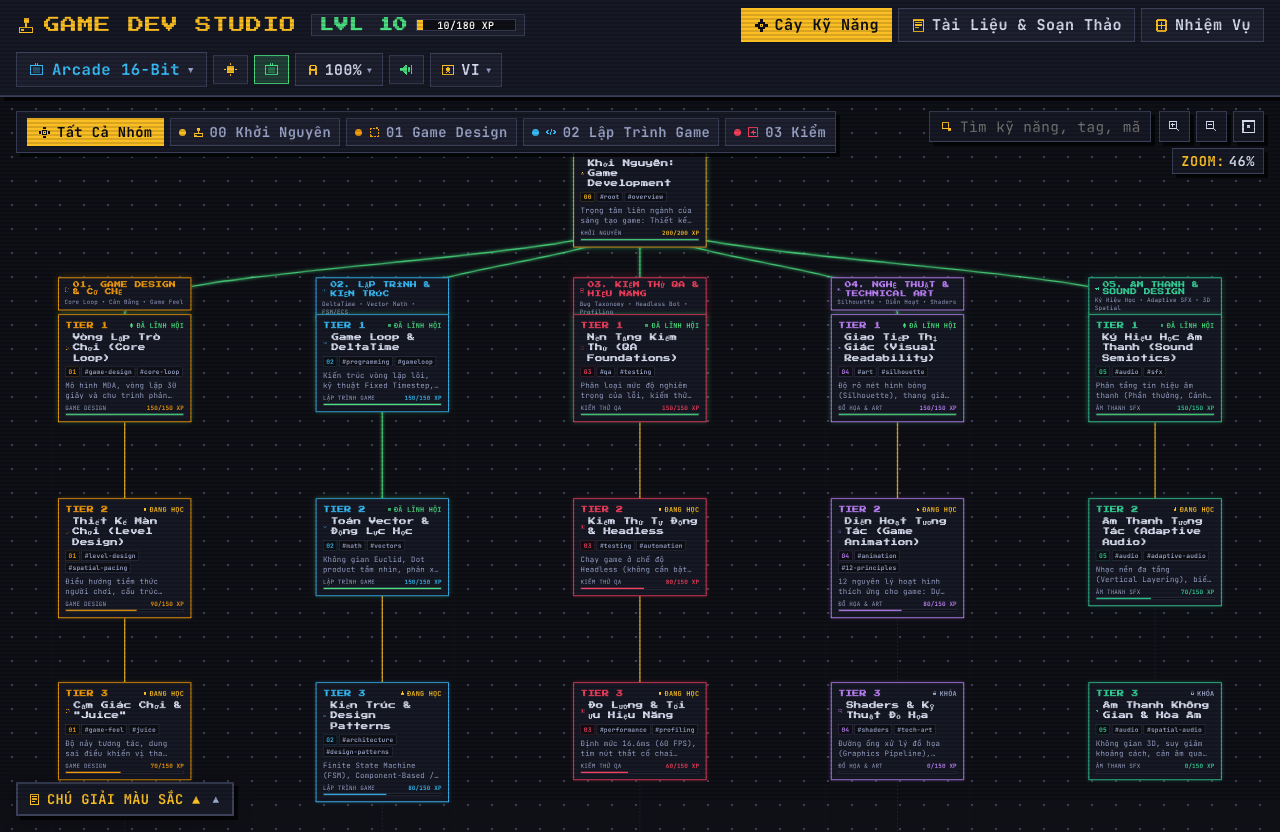
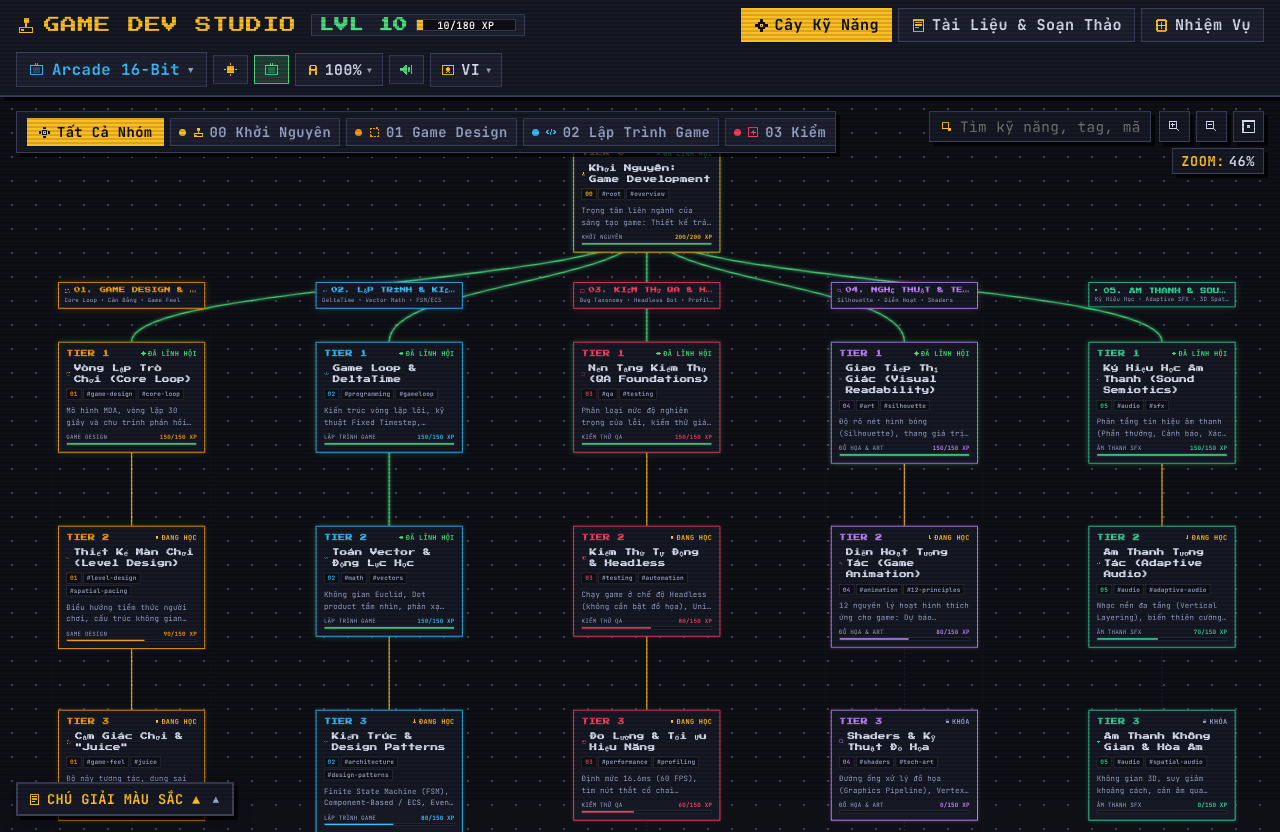
Before and after one commit to Justaguy666/game-dev, a React (Vite) app: page / in a window 1280 px wide. Built offline with nearby package versions, Linux system fonts and the light colour scheme.

Commit message:
fix(layout-typography): add dynamic tier spacing with fontScale, fix list marker clipping, and align pillar banners

```diff
--- a/src/App.tsx
+++ b/src/App.tsx
@@ -9,7 +9,7 @@ import { DocumentReaderView } from './components/DocumentReaderView';
 import { QuestsView } from './components/QuestsView';
 import { updateThemeFavicon } from './utils/favicon';
 
-const DATA_VERSION = 'v7_generous_tier_spacing_and_card_clean';
+const DATA_VERSION = 'v8_dynamic_spacing_and_card_typography';
 
 export const App: React.FC = () => {
   // 1. Persistent State
@@ -169,6 +169,7 @@ export const App: React.FC = () => {
             lang={lang}
             currentTheme={currentTheme}
             themeMode={themeMode}
+            fontScale={fontScale}
           />
         )}
 
--- a/src/components/DocumentReaderView.tsx
+++ b/src/components/DocumentReaderView.tsx
@@ -552,7 +552,9 @@ export const DocumentReaderView: React.FC<DocumentReaderViewProps> = ({
           <div style={{
             maxWidth: '920px',
             margin: '0 auto',
-            width: '100%'
+            width: '100%',
+            padding: '0 24px',
+            boxSizing: 'border-box'
           }}>
             {isEditing ? (
               <textarea
--- a/src/components/SkillTreeView.tsx
+++ b/src/components/SkillTreeView.tsx
@@ -12,6 +12,7 @@ interface SkillTreeViewProps {
   lang: Language;
   currentTheme: ThemeId;
   themeMode: ThemeMode;
+  fontScale?: number;
 }
 
 export const SkillTreeView: React.FC<SkillTreeViewProps> = ({
@@ -19,7 +20,8 @@ export const SkillTreeView: React.FC<SkillTreeViewProps> = ({
   onSelectSkill,
   lang,
   currentTheme,
-  themeMode
+  themeMode,
+  fontScale = 1.0
 }) => {
   const containerRef = useRef<HTMLDivElement>(null);
   const searchInputRef = useRef<HTMLInputElement>(null);
@@ -29,6 +31,14 @@ export const SkillTreeView: React.FC<SkillTreeViewProps> = ({
   const [dragStart, setDragStart] = useState({ x: 0, y: 0 });
   const [selectedDomain, setSelectedDomain] = useState<DomainId | 'all'>('all');
   const [isLegendExpanded, setIsLegendExpanded] = useState(false);
+
+  // Dynamic Y positioning calculated to guarantee parent-child spacing across all font scales
+  const getSkillY = useCallback((skill: SkillNode): number => {
+    if (skill.tier === 0) return 45;
+    const baseT1 = Math.round(480 + Math.max(0, (fontScale - 1.0)) * 100);
+    const dynamicGap = Math.round(400 + Math.max(0, (fontScale - 1.0)) * 220);
+    return Math.round(baseT1 + (skill.tier - 1) * dynamicGap);
+  }, [fontScale]);
 
   // Full-Text Search in Skill Tree
   const [searchQuery, setSearchQuery] = useState('');
@@ -58,12 +68,12 @@ export const SkillTreeView: React.FC<SkillTreeViewProps> = ({
     if (!containerRef.current) return;
     const containerWidth = containerRef.current.clientWidth;
     const containerHeight = containerRef.current.clientHeight;
-    const targetZoom = 0.88;
+    const targetZoom = 0.85;
     setZoom(targetZoom);
-    const targetPanX = (containerWidth / 2) - ((skill.x + 145) * targetZoom);
-    const targetPanY = (containerHeight / 2) - ((skill.y + 80) * targetZoom);
+    const targetPanX = (containerWidth / 2) - ((skill.x + 160) * targetZoom);
+    const targetPanY = (containerHeight / 2) - ((getSkillY(skill) + 90) * targetZoom);
     setPan({ x: Math.round(targetPanX), y: Math.round(targetPanY) });
-  }, []);
+  }, [getSkillY]);
 
   const handleNextMatch = () => {
     if (matchingSkills.length === 0) return;
@@ -236,7 +246,7 @@ export const SkillTreeView: React.FC<SkillTreeViewProps> = ({
     }
   };
 
-  // Pillar banners to display on canvas above Tier 1
+  // Pillar banners to display on canvas above Tier 1 (Generous Y spacing from Tier 1 cards)
   const pillarBanners = [
     {
       domainId: 'design' as DomainId,
@@ -244,7 +254,7 @@ export const SkillTreeView: React.FC<SkillTreeViewProps> = ({
       title: { vi: '01. GAME DESIGN & CƠ CHẾ', en: '01. GAME DESIGN & SYSTEMS' },
       subtitle: { vi: 'Core Loop • Cân Bằng • Game Feel', en: 'Core Loop • Systems Balance • Juice' },
       x: 100,
-      y: 340,
+      y: 350,
       color: getDomainColor('design', currentTheme, themeMode),
       icon: 'design' as IconName
     },
@@ -254,7 +264,7 @@ export const SkillTreeView: React.FC<SkillTreeViewProps> = ({
       title: { vi: '02. LẬP TRÌNH & KIẾN TRÚC', en: '02. TECH & ARCHITECTURE' },
       subtitle: { vi: 'DeltaTime • Vector Math • FSM/ECS', en: 'DeltaTime • 2D Math • FSM/ECS • AI' },
       x: 660,
-      y: 340,
+      y: 350,
       color: getDomainColor('tech', currentTheme, themeMode),
       icon: 'code' as IconName
     },
@@ -264,7 +274,7 @@ export const SkillTreeView: React.FC<SkillTreeViewProps> = ({
       title: { vi: '03. KIỂM THỬ QA & HIỆU NĂNG', en: '03. QA & PERFORMANCE' },
       subtitle: { vi: 'Bug Taxonomy • Headless Bot • Profiling', en: 'Bug Taxonomy • Headless Bot • Profiling' },
       x: 1220,
-      y: 340,
+      y: 350,
       color: getDomainColor('qa', currentTheme, themeMode),
       icon: 'qa' as IconName
     },
@@ -274,7 +284,7 @@ export const SkillTreeView: React.FC<SkillTreeViewProps> = ({
       title: { vi: '04. NGHỆ THUẬT & TECHNICAL ART', en: '04. ART & TECHNICAL VISUALS' },
       subtitle: { vi: 'Silhouette • Diễn Hoạt • Shaders', en: 'Silhouette • Animation • Shaders • UI' },
       x: 1780,
-      y: 340,
+      y: 350,
       color: getDomainColor('art', currentTheme, themeMode),
       icon: 'art' as IconName
     },
@@ -284,22 +294,28 @@ export const SkillTreeView: React.FC<SkillTreeViewProps> = ({
       title: { vi: '05. ÂM THANH & SOUND DESIGN', en: '05. AUDIO & SOUND DESIGN' },
       subtitle: { vi: 'Ký Hiệu Học • Adaptive SFX • 3D Spatial', en: 'Semiotics • Adaptive Audio • 3D Spatial' },
       x: 2340,
-      y: 340,
+      y: 350,
       color: getDomainColor('audio', currentTheme, themeMode),
       icon: 'volume' as IconName
     }
   ];
 
-  // Find connections
+  // Find connections (Dynamically using getSkillY and 320px center width)
   const connections = skills
     .filter(s => s.parentId)
     .map(child => {
       const parent = skills.find(p => p.id === child.parentId);
       if (!parent) return null;
+      const parentY = getSkillY(parent);
+      const childY = getSkillY(child);
+      const parentHeight = parent.tier === 0
+        ? Math.round(180 + Math.max(0, fontScale - 1.0) * 70)
+        : Math.round(195 + Math.max(0, fontScale - 1.0) * 70);
+
       return {
         id: `${parent.id}->${child.id}`,
-        from: { x: parent.x + 145, y: parent.y + 160 },
-        to: { x: child.x + 145, y: child.y },
+        from: { x: parent.x + 160, y: parentY + parentHeight },
+        to: { x: child.x + 160, y: childY },
         status: child.status,
         childCategory: child.category,
         parentId: parent.id,
@@ -740,8 +756,8 @@ export const SkillTreeView: React.FC<SkillTreeViewProps> = ({
 
       {/* SVG Canvas World */}
       <div style={{
-        width: '2800px',
-        height: '2500px',
+        width: '2900px',
+        height: '3200px',
         position: 'absolute',
         transform: `translate(${pan.x}px, ${pan.y}px) scale(${zoom})`,
         transformOrigin: '0 0',
@@ -754,9 +770,9 @@ export const SkillTreeView: React.FC<SkillTreeViewProps> = ({
             style={{
               position: 'absolute',
               left: `${p.x - 12}px`,
-              top: '320px',
-              width: '314px',
-              height: '2150px',
+              top: '335px',
+              width: '344px',
+              height: '2800px',
               backgroundColor: selectedDomain === p.domainId ? 'rgba(255, 255, 255, 0.025)' : 'transparent',
               border: selectedDomain === p.domainId ? `1px dashed ${p.color}` : '1px dashed rgba(255, 255, 255, 0.04)',
               borderRadius: '2px',
@@ -802,20 +818,21 @@ export const SkillTreeView: React.FC<SkillTreeViewProps> = ({
         {/* Root Nexus Banner */}
         <div style={{
           position: 'absolute',
-          left: '1180px',
-          top: '2px',
-          width: '360px',
+          left: '1220px',
+          top: '8px',
+          width: '320px',
           textAlign: 'center',
           pointerEvents: 'none'
         }}>
           <span style={{
-            fontSize: '0.74em',
+            fontSize: '0.72em',
             fontFamily: 'var(--font-display)',
             color: getDomainColor('root', currentTheme, themeMode),
             letterSpacing: '0.08em',
             backgroundColor: 'var(--bg-card)',
-            padding: '2px 10px',
-            border: `1px solid ${getDomainColor('root', currentTheme, themeMode)}`
+            padding: '3px 12px',
+            border: `1px solid ${getDomainColor('root', currentTheme, themeMode)}`,
+            display: 'inline-block'
           }}>
             00. NEXUS FOUNDATIONS
           </span>
@@ -833,7 +850,7 @@ export const SkillTreeView: React.FC<SkillTreeViewProps> = ({
                 position: 'absolute',
                 left: `${p.x}px`,
                 top: `${p.y}px`,
-                width: '290px',
+                width: '320px',
                 backgroundColor: 'var(--bg-surface)',
                 border: `2px solid ${p.color}`,
                 padding: '8px 12px',
@@ -841,24 +858,31 @@ export const SkillTreeView: React.FC<SkillTreeViewProps> = ({
                 opacity: isFocused ? 1 : 0.35,
                 cursor: 'pointer',
                 transition: 'all 0.2s ease',
-                userSelect: 'none'
+                userSelect: 'none',
+                zIndex: 2
               }}>
               <div style={{ display: 'flex', alignItems: 'center', gap: '8px', marginBottom: '3px' }}>
                 <ThemedIcon name={p.icon} theme={currentTheme} size={15} color={p.color} />
                 <span style={{
                   fontFamily: 'var(--font-display)',
-                  fontSize: '0.78em',
+                  fontSize: '0.74em',
                   fontWeight: 800,
                   color: p.color,
-                  letterSpacing: '0.04em'
+                  letterSpacing: '0.03em',
+                  whiteSpace: 'nowrap',
+                  overflow: 'hidden',
+                  textOverflow: 'ellipsis'
                 }}>
                   {p.title[lang]}
                 </span>
               </div>
               <div style={{
-                fontSize: '0.70em',
+                fontSize: '0.68em',
                 fontFamily: 'var(--font-mono)',
-                color: 'var(--text-muted)'
+                color: 'var(--text-muted)',
+                whiteSpace: 'nowrap',
+                overflow: 'hidden',
+                textOverflow: 'ellipsis'
               }}>
                 {p.subtitle[lang]}
               </div>
@@ -896,6 +920,7 @@ export const SkillTreeView: React.FC<SkillTreeViewProps> = ({
                     : 'none'));
 
           const cardOpacity = isVisible ? 1 : (isSearchActive ? 0.08 : 0.22);
+          const cardY = getSkillY(skill);
 
           return (
             <div
@@ -909,7 +934,7 @@ export const SkillTreeView: React.FC<SkillTreeViewProps> = ({
               style={{
                 position: 'absolute',
                 left: `${skill.x}px`,
-                top: `${skill.y}px`,
+                top: `${cardY}px`,
                 border: isCurrentMatch ? `2px solid #ffffff` : `2px solid ${domainBorderColor}`,
                 boxShadow: glow,
                 opacity: cardOpacity,
--- a/src/data/skillsData.ts
+++ b/src/data/skillsData.ts
@@ -16,7 +16,7 @@ export const INITIAL_SKILLS: SkillNode[] = [
     exp: 200,
     maxExp: 200,
     x: 1220,
-    y: 40,
+    y: 45,
     tags: ['root', 'overview', 'gamedev', 'methodology'],
     summary: {
       vi: 'Trọng tâm liên ngành của sáng tạo game: Thiết kế trải nghiệm, Kỹ thuật phần mềm, Kiểm thử chất lượng, Nghệ thuật thị giác và Âm thanh.',
@@ -90,7 +90,7 @@ The study of game creation **must never be shackled to any single commercial too
     maxExp: 150,
     parentId: 'root-game-dev',
     x: 100,
-    y: 420,
+    y: 480,
     tags: ['game-design', 'core-loop', 'psychology', 'mda-framework'],
     summary: {
       vi: 'Mô hình MDA, vòng lặp 30 giây và chu trình phản hồi chi phối động lực gắn bó của người chơi.',
@@ -173,7 +173,7 @@ The study of game creation **must never be shackled to any single commercial too
     maxExp: 150,
     parentId: 'design-core-loop',
     x: 100,
-    y: 820,
+    y: 880,
     tags: ['level-design', 'spatial-pacing', 'guidance', 'flow'],
     summary: {
       vi: 'Điều hướng tiềm thức người chơi, cấu trúc không gian Pinch & Release và nhịp độ căng thẳng - giải tỏa.',
@@ -244,7 +244,7 @@ A well-architected level directs players intuitively without relying on intrusiv
     maxExp: 150,
     parentId: 'design-level-spatial',
     x: 100,
-    y: 1220,
+    y: 1280,
     tags: ['game-feel', 'juice', 'input-buffering', 'coyote-time'],
     summary: {
       vi: 'Độ nảy tương tác, dung sai điều khiển vị tha (Coyote time, Buffering) và cảm giác thỏa mãn trong từng thao tác.',
@@ -309,7 +309,7 @@ Human reaction times carry microsecond variances. Great games quietly forgive me
     maxExp: 200,
     parentId: 'design-game-feel',
     x: 100,
-    y: 1620,
+    y: 1680,
     tags: ['economy', 'balancing', 'sinks-taps', 'progression'],
     summary: {
       vi: 'Mô hình Taps & Sinks, đường cong tiến trình (Linear/Sigmoid), và lý thuyết cân bằng rủi ro - phần thưởng.',
@@ -383,7 +383,7 @@ Meaningful gameplay emerges from trade-offs: massive burst damage balanced by he
     maxExp: 150,
     parentId: 'root-game-dev',
     x: 660,
-    y: 420,
+    y: 480,
     tags: ['programming', 'gameloop', 'fps', 'deltatime', 'architecture'],
     summary: {
       vi: 'Kiến trúc vòng lặp lõi, kỹ thuật Fixed Timestep, Accumulator pattern và tính độc lập với tốc độ khung hình.',
@@ -498,7 +498,7 @@ while (gameIsRunning) {
     maxExp: 150,
     parentId: 'prog-game-loop',
     x: 660,
-    y: 820,
+    y: 880,
     tags: ['math', 'vectors', 'physics', 'kinematics', 'collisions'],
     summary: {
       vi: 'Không gian Euclid, Dot product tầm nhìn, phản xạ mặt phẳng và va chạm AABB / Hình tròn.',
@@ -591,7 +591,7 @@ bool CheckAABBCollision(const Rect& a, const Rect& b) {
     maxExp: 150,
     parentId: 'prog-math-physics',
     x: 660,
-    y: 1220,
+    y: 1280,
     tags: ['architecture', 'design-patterns', 'fsm', 'ecs', 'object-pool'],
     summary: {
       vi: 'Finite State Machine (FSM), Component-Based / ECS, Event Bus tách rời và Object Pooling chống phân mảnh RAM.',
@@ -663,7 +663,7 @@ Instantiating and discarding hundreds of projectiles per minute triggers catastr
     maxExp: 200,
     parentId: 'prog-architecture-patterns',
     x: 660,
-    y: 1620,
+    y: 1680,
     tags: ['ai', 'pathfinding', 'steering', 'behavior-tree', 'a-star'],
     summary: {
       vi: 'Thuật toán tìm đường A*, hành vi bầy đàn Steering Behaviors (Seek, Flee, Arrive) và Cây hành vi (Behavior Trees).',
@@ -742,7 +742,7 @@ The modular industry standard for hierarchical AI decision-making:
     maxExp: 300,
     parentId: 'prog-ai-behaviors',
     x: 660,
-    y: 2020,
+    y: 2080,
     tags: ['boss', 'ai', 'fsm', 'climax', 'telegraphing'],
     summary: {
       vi: 'Đỉnh cao tích hợp: State Machine đa giai đoạn (Multi-phase), Telegraphing đòn đánh và nhịp độ cao trào.',
@@ -816,7 +816,7 @@ Devastating strikes must feature distinct 300ms - 600ms visual/auditory wind-up
     maxExp: 150,
     parentId: 'root-game-dev',
     x: 1220,
-    y: 420,
+    y: 480,
     tags: ['qa', 'testing', 'debugging', 'bug-lifecycle', 'methodology'],
     summary: {
       vi: 'Phân loại mức độ nghiêm trọng của lỗi, kiểm thử giá trị biên (Boundary testing) và quy trình tái hiện bug.',
@@ -891,7 +891,7 @@ Every actionable bug report must document: **Steps to Reproduce (100% determinis
     maxExp: 150,
     parentId: 'test-foundations-qa',
     x: 1220,
-    y: 820,
+    y: 880,
     tags: ['testing', 'automation', 'headless', 'unit-tests', 'simulation'],
     summary: {
       vi: 'Chạy game ở chế độ Headless (không cần bật đồ họa), Unit Test logic chiến đấu và Bot mô phỏng hàng triệu trận đánh.',
@@ -989,7 +989,7 @@ Deploy lightweight headless AI bots to simulate 10,000 matches in minutes. Analy
     maxExp: 150,
     parentId: 'test-automated-headless',
     x: 1220,
-    y: 1220,
+    y: 1280,
     tags: ['performance', 'profiling', 'memory', 'fps', 'optimization'],
     summary: {
       vi: 'Định mức 16.6ms (60 FPS), tìm nút thắt cổ chai CPU/GPU, Draw Calls và rò rỉ bộ nhớ (Memory Leaks).',
@@ -1064,7 +1064,7 @@ Issuing individual draw commands for 500 foliage sprites chokes the CPU-GPU bus.
     maxExp: 200,
     parentId: 'test-profiling-perf',
     x: 1220,
-    y: 1620,
+    y: 1680,
     tags: ['playtesting', 'ux', 'telemetry', 'heatmaps', 'psychology'],
     summary: {
       vi: 'Giao thức kiểm thử ẩn danh (Blind playtest), loại bỏ thiên kiến quan sát và phân tích dữ liệu nhiệt (Heatmaps).',
@@ -1134,7 +1134,7 @@ However, their proposed solutions are rarely aligned with systemic design. It is
     maxExp: 300,
     parentId: 'test-playtesting-ux',
     x: 1220,
-    y: 2020,
+    y: 2080,
     tags: ['production', 'scope', 'polish', 'release', 'vertical-slice'],
     summary: {
       vi: 'Chống bệnh phình tính năng (Feature Creep), hoàn thiện bản Vertical Slice và quy tắc 80/20 trong công đoạn Polish.',
@@ -1210,7 +1210,7 @@ The transformative difference between a mediocre prototype and an unforgettable
     maxExp: 150,
     parentId: 'root-game-dev',
     x: 1780,
-    y: 420,
+    y: 480,
     tags: ['art', 'silhouette', 'readability', 'color-theory', 'values'],
     summary: {
       vi: 'Độ rõ nét hình bóng (Silhouette), thang giá trị sáng tối (Value hierarchy) và lý thuyết màu sắc dẫn dắt cảm xúc.',
@@ -1283,7 +1283,7 @@ Deploy complementary color contrasts (Warm amber vs cool cyan) to immediately hi
     maxExp: 150,
     parentId: 'art-visual-principles',
     x: 1780,
-    y: 820,
+    y: 880,
     tags: ['animation', '12-principles', 'anticipation', 'squash-stretch', 'responsive'],
     summary: {
       vi: '12 nguyên lý hoạt hình thích ứng cho game: Dự báo (Anticipation), Co giãn (Squash & Stretch) và Frame Canceling.',
@@ -1352,7 +1352,7 @@ Allows skilled players to cancel lengthy recovery frames with timely Dash or Par
     maxExp: 150,
     parentId: 'art-animation-dynamics',
     x: 1780,
-    y: 1220,
+    y: 1280,
     tags: ['shaders', 'tech-art', 'vfx', 'glsl', 'post-processing'],
     summary: {
       vi: 'Đường ống xử lý đồ họa (Graphics Pipeline), Vertex / Fragment Shaders, biến dạng UV và hiệu ứng hậu kỳ (Post-processing).',
@@ -1423,7 +1423,7 @@ Rather than hand-drawing hundreds of frames for flowing water, portals, or energ
     maxExp: 150,
     parentId: 'art-shaders-tech-art',
     x: 1780,
-    y: 1620,
+    y: 1680,
     tags: ['ui', 'ux', 'diegetic', 'accessibility', 'hud'],
     summary: {
       vi: '4 mô hình giao diện: Diegetic, Spatial, Non-Diegetic và Meta. Tối ưu tải trọng nhận thức và khả năng tiếp cận (Accessibility).',
@@ -1494,7 +1494,7 @@ Provide robust colorblind filter modes (Protanopia, Deuteranopia, Tritanopia), s
     maxExp: 150,
     parentId: 'root-game-dev',
     x: 2340,
-    y: 420,
+    y: 480,
     tags: ['audio', 'sfx', 'semiotics', 'feedback', 'frequencies'],
     summary: {
       vi: 'Phân tầng tín hiệu âm thanh (Phần thưởng, Cảnh báo, Xác nhận), cân bằng dải tần EQ và dải động (Dynamic range).',
@@ -1563,7 +1563,7 @@ Prevents acoustic muddiness during chaotic combat engagements:
     maxExp: 150,
     parentId: 'audio-sound-principles',
     x: 2340,
-    y: 820,
+    y: 880,
     tags: ['audio', 'adaptive-audio', 'stems', 'procedural', 'pitch-randomization'],
     summary: {
       vi: 'Nhạc nền đa tầng (Vertical Layering), biến thiên cường độ theo máu và ngẫu nhiên hóa cao độ chống mệt tai.',
@@ -1632,7 +1632,7 @@ Hearing an identical audio sample 4,000 times during a play session causes acute
     maxExp: 150,
     parentId: 'audio-interactive-systems',
     x: 2340,
-    y: 1220,
+    y: 1280,
     tags: ['audio', 'spatial-audio', 'occlusion', 'ducking', 'mixing'],
     summary: {
       vi: 'Không gian 3D, suy giảm khoảng cách, cản âm qua tường (Occlusion) và nén giảm âm nền tự động (Ducking).',
--- a/src/styles/themes.css
+++ b/src/styles/themes.css
@@ -298,15 +298,15 @@ nav button {
 
 /* Node cards across all themes (Organized, Clean, RPG Skill Tree Aesthetics) */
 .node-card {
-  width: 290px;
+  width: 320px;
   background-color: var(--bg-surface);
   border: 2px solid var(--border-color);
-  padding: 12px 14px;
+  padding: 14px 16px;
   cursor: pointer;
   user-select: none;
   display: flex;
   flex-direction: column;
-  gap: 7px;
+  gap: 9px;
   box-shadow: var(--card-shadow);
   transition: transform 0.15s ease, box-shadow 0.15s ease, border-color 0.15s ease;
 }
@@ -317,55 +317,62 @@ nav button {
 
 .node-card-badge {
   font-size: 0.82em;
+  letter-spacing: 0.04em;
+  line-height: 1.25;
 }
 
 .node-card-title {
   font-family: var(--font-display);
   font-size: 1.05em !important;
   font-weight: 800 !important;
-  line-height: 1.35 !important;
+  line-height: 1.48 !important;
   color: var(--text-main);
   display: flex;
   align-items: center;
   gap: 8px;
   word-break: break-word;
+  margin-top: 1px;
 }
 
 .node-card-desc {
   font-size: 0.88em !important;
   color: var(--text-muted);
-  line-height: 1.4 !important;
+  line-height: 1.55 !important;
   display: -webkit-box;
   -webkit-line-clamp: 2;
   -webkit-box-orient: vertical;
   overflow: hidden;
   text-overflow: ellipsis;
-  margin: 0 !important;
+  margin: 2px 0 3px 0 !important;
 }
 
 .node-card-tag {
   display: inline-block;
-  font-size: 0.74em;
-  padding: 1px 6px;
+  font-size: 0.72em;
+  padding: 2px 7px;
   background-color: var(--bg-app);
   border: 1px solid var(--border-color);
   color: var(--text-muted);
   font-weight: 700;
   font-family: var(--font-mono);
+  line-height: 1.3;
 }
 
 /* Theme specific card title font size adjustments for wide fonts */
 body.theme-arcade .node-card-title {
   font-size: 0.88em !important;
+  line-height: 1.5 !important;
   letter-spacing: 0.02em;
 }
 
 body.theme-gameboy .node-card-title {
   font-size: 1.25em !important;
+  line-height: 1.42 !important;
 }
 
 body.theme-gameboy .node-card-desc {
   font-size: 1.05em !important;
+  line-height: 1.55 !important;
   color: var(--text-main) !important;
 }
 
@@ -419,29 +426,33 @@ body.theme-gameboy .node-card-tag {
 /* Ensure ordered and unordered lists have ample left padding so numbers/bullets never clip */
 .markdown-body ol,
 .markdown-body ul {
-  padding-left: 2.2rem !important;
   margin-top: 0.6em;
   margin-bottom: 1.2em;
 }
 
 .markdown-body ol {
+  padding-left: 3.6rem !important;
   list-style-type: decimal !important;
+  list-style-position: outside !important;
 }
 
 .markdown-body ul {
+  padding-left: 2.6rem !important;
   list-style-type: square !important;
+  list-style-position: outside !important;
 }
 
 .markdown-body li {
   font-size: 1.3rem;
   line-height: 1.68;
-  margin-bottom: 0.5em;
-  padding-left: 0.25rem;
+  margin-bottom: 0.55em;
+  padding-left: 0.35rem;
 }
 
 .markdown-body li::marker {
   color: var(--accent-gold);
   font-weight: 800;
+  font-family: var(--font-mono);
 }
 
 /* Blockquotes with retro RPG inset border */
```
